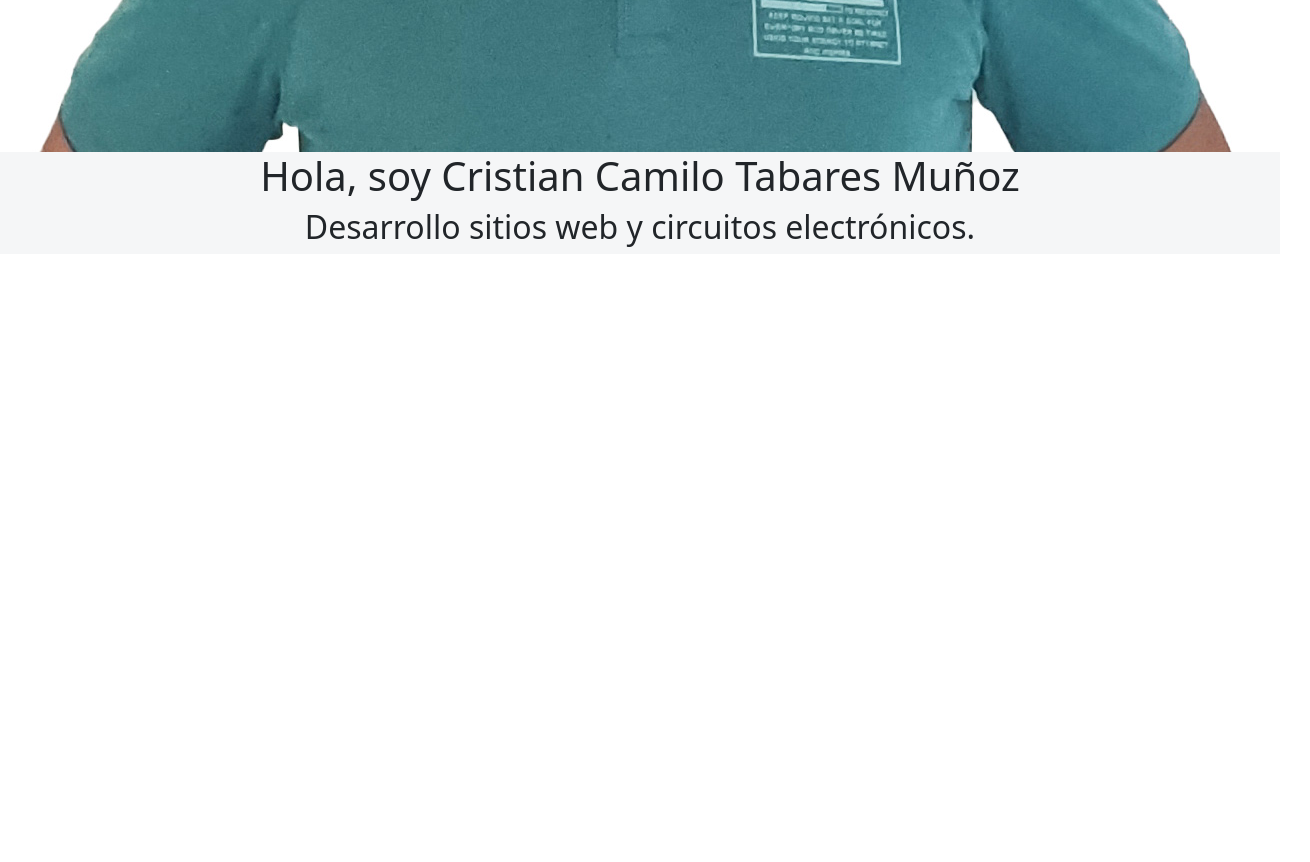
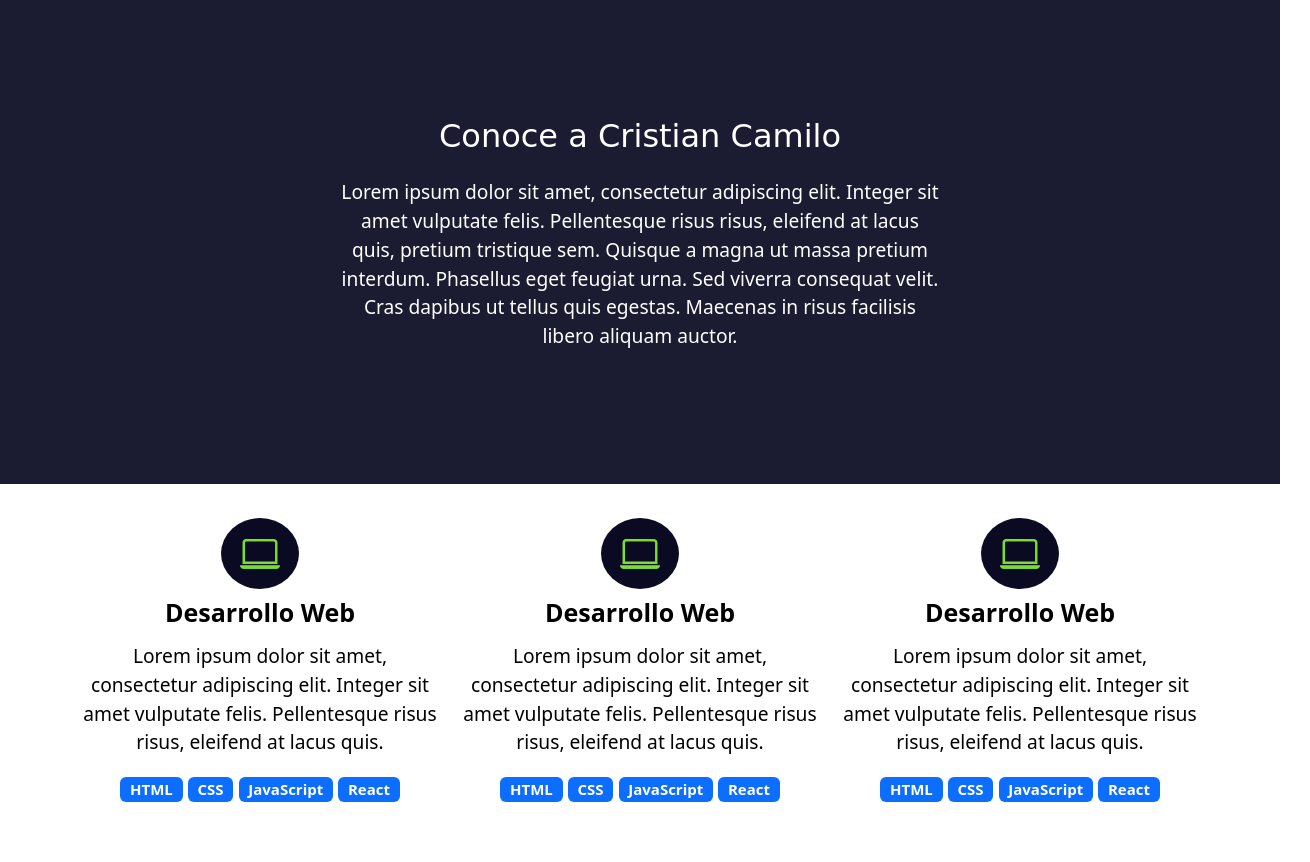
Before and after one commit to cristianTabares86/Portafolio, a plain HTML site: page index.html in a window 1280 px wide. Shown: the part 911-1773 px from the top of the page, 1310 px wide, since content can reach past the window. Before the commit the page ends 1165 px from the top, so only its background shows below. Drawn offline with nearby package versions, Linux system fonts and the light colour scheme; a web font is replaced by a local one.

Commit message:
about me, experience

```diff
--- a/index.html
+++ b/index.html
@@ -13,8 +13,14 @@
     <link rel="icon" type="image/x-icon" href="images/icon.png">
     <!-- Bootstrap -->
     <link href="https://cdn.jsdelivr.net/npm/bootstrap@5.3.2/dist/css/bootstrap.min.css" rel="stylesheet" integrity="sha384-T3c6CoIi6uLrA9TneNEoa7RxnatzjcDSCmG1MXxSR1GAsXEV/Dwwykc2MPK8M2HN" crossorigin="anonymous">
+    <!-- Iconos de bootstrap -->
+    <link rel="stylesheet" href="https://cdn.jsdelivr.net/npm/bootstrap-icons@1.11.1/font/bootstrap-icons.css">
     <!-- CSS -->
     <link href="style.css" rel="stylesheet">
+    <!-- Tipo de fuente google -->
+    <link rel="preconnect" href="https://fonts.googleapis.com">
+    <link rel="preconnect" href="https://fonts.gstatic.com" crossorigin>
+    <link href="https://fonts.googleapis.com/css2?family=Rubik+Dirt&display=swap" rel="stylesheet">
   </head>
   <body>
     <!-- Barra de navegacion -->
@@ -47,10 +53,65 @@
 
     <!-- Seccion Hero -->
     <section class="hero align-items-stretch">
-      <div>
-        <img src="images/foto Camilo2.jpg" alt="Foto de Camilo">
+      <div class="hero-principal d-flex flex-column justify-content-center align-items-center">
+        <img class="hero-image-perfil rounded-circle" src="images/foto Camilo2.jpg" alt="Foto de Camilo">
         <h1>Hola, soy Cristian Camilo Tabares Muñoz</h1>
         <h2>Desarrollo sitios web y circuitos electrónicos.</h2>
+      </div>
+      <div class="hero-inferior">
+        <img class="hero-inferior-image img-fluid" src="images/hero-inferior.svg" alt="logos de tecnologias - skills.">
+      </div>
+    </section>
+
+    <!-- Sobre mí -->
+    <section class="sobre-mi seccion-oscura">
+      <div class="contenedor">
+        <h2 class="seccion-titulo">Conoce a Cristian Camilo</h2>
+        <p class="seccion-texto">Lorem ipsum dolor sit amet, consectetur adipiscing elit. Integer sit amet vulputate felis. Pellentesque risus risus, eleifend at lacus quis, pretium tristique sem. Quisque a magna ut massa pretium interdum. Phasellus eget feugiat urna. Sed viverra consequat velit. Cras dapibus ut tellus quis egestas. Maecenas in risus facilisis libero aliquam auctor.</p>
+      </div>
+    </section>
+
+    <!-- experiencia -->
+    <section class="experiencia seccion-clara">
+      <div class="container text-center">
+        <div class="row">
+          <!-- desarrollo web -->
+          <div class="columna col-12 col-md-4">
+            <i class="bi bi-laptop"></i>
+            <p class="experiencia-titulo">Desarrollo Web</p>
+            <p class="seccion-texto">Lorem ipsum dolor sit amet, consectetur adipiscing elit. Integer sit amet vulputate felis. Pellentesque risus risus, eleifend at lacus quis.</p>
+            <div class="badges-contenedor">
+              <span class="badge text-bg-primary">HTML</span>
+              <span class="badge text-bg-primary">CSS</span>
+              <span class="badge text-bg-primary">JavaScript</span>
+              <span class="badge text-bg-primary">React</span>
+            </div>
+          </div>
+          <!-- articulos -->
+          <div class="columna col-12 col-md-4">
+            <i class="bi bi-laptop"></i>
+            <p class="experiencia-titulo">Desarrollo Web</p>
+            <p class="seccion-texto">Lorem ipsum dolor sit amet, consectetur adipiscing elit. Integer sit amet vulputate felis. Pellentesque risus risus, eleifend at lacus quis.</p>
+            <div class="badges-contenedor">
+              <span class="badge text-bg-primary">HTML</span>
+              <span class="badge text-bg-primary">CSS</span>
+              <span class="badge text-bg-primary">JavaScript</span>
+              <span class="badge text-bg-primary">React</span>
+            </div>
+          </div>
+          <!-- Estudiante o estudios -->
+          <div class="columna col-12 col-md-4">
+            <i class="bi bi-laptop"></i>
+            <p class="experiencia-titulo">Desarrollo Web</p>
+            <p class="seccion-texto">Lorem ipsum dolor sit amet, consectetur adipiscing elit. Integer sit amet vulputate felis. Pellentesque risus risus, eleifend at lacus quis.</p>
+            <div class="badges-contenedor">
+              <span class="badge text-bg-primary">HTML</span>
+              <span class="badge text-bg-primary">CSS</span>
+              <span class="badge text-bg-primary">JavaScript</span>
+              <span class="badge text-bg-primary">React</span>
+            </div>
+          </div>
+        </div>
       </div>
     </section>
 
--- a/style.css
+++ b/style.css
@@ -21,6 +21,27 @@ section {
 
 h1 {
     font-size: 2.5rem;
+    font-family: 'Rubik Dirt', cursive;
+}
+
+.seccion-oscura {
+    color: white;
+    background-color: #1b1b32;
+}
+
+.seccion-clara {
+    color: black;
+    background-color: white;
+}
+
+.seccion-titulo {
+    font-size: 2rem;
+    padding: 15px 0;
+    font-family: 'Rubik dirt', cursive;
+}
+
+.seccion-texto {
+    font-size: 1.2rem;
 
 }
 
@@ -30,7 +51,70 @@ h1 {
     background-color: #f5f6f7;
     min-height: 450px;
     text-align: center;
+}
 
+.hero-principal {
+    padding: 3rem;
+}
+
+.hero-image-perfil {
+    width: 200px;
+    height: 200px;
+    /* border-radius: 50%; */
+    margin: 20px;
+}
+
+.hero-principal h2 {
+    font-size: 1.5rem;
+    color: #615151;
+}
+
+/* sobre mí */
+
+.sobre-mi {
+    height: 500px;
+    padding: 10px;
+}
+
+.sobre-mi .contenedor {
+    max-width: 600px;
+    text-align: center;
+}
+
+/* Experiencia */
+
+.experiencia {
+    padding: 40px 40px 60px 40px;
+}
+
+/* .experiencia .row div {
+    height: 250px;
+    background-color: purple;
+    border: 3px solid orange;
+} */
+
+.experiencia i {
+    font-size: 2.5rem;
+    color: #7ade30;
+    background-color: #0a0a23;
+    padding: 8px 19px;
+    border-radius: 50%;
+}
+
+.experiencia-titulo {
+    font-size: 25px;
+    font-weight: bold;
+    margin: 10px 0;
+}
+
+.badges-contenedor {
+    font-size: 20px;
+    font-weight: bold;
+    margin: 10px 0;
+}
+
+.badges {
+    margin: 5px;
 }
 
 /* Adaptable responsive */
@@ -40,3 +124,9 @@ h1 {
         display: none;
     }
 }
+
+@media screen and (min-width: 700px) {
+    .hero-inferior-image {
+        max-width: 600px;
+    }
+}
```
Also changed, not shown: images/hero-inferior.svg (added).
